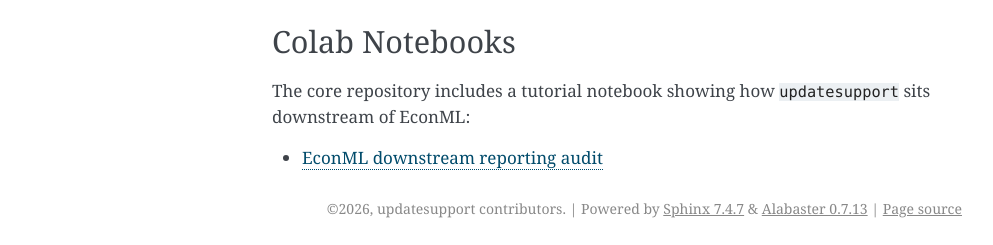
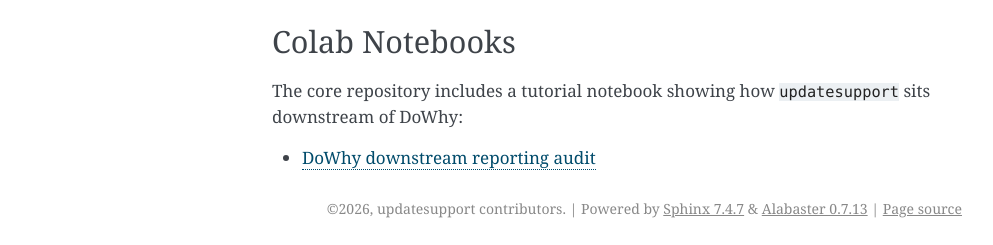
Before and after one commit to nahuaque/updatesupport, a Sphinx documentation site: the page built from docs/quickstart.rst, in a window 1280 px wide. Shown: the part 1439-1684 px from the top of the page, without its empty margins (148-1141 px from the left). Built offline with Sphinx 7.4.7, drawn with Linux system fonts in a browser that asks for light colours.

Commit message:
Update notebook links to DoWhy downstream audit

```diff
--- a/docs/quickstart.rst
+++ b/docs/quickstart.rst
@@ -76,6 +76,6 @@ Colab Notebooks
 ---------------
 
 The core repository includes a tutorial notebook showing how ``updatesupport``
-sits downstream of EconML:
+sits downstream of DoWhy:
 
-* `EconML downstream reporting audit <https://colab.research.google.com/github/nahuaque/updatesupport/blob/main/examples/notebooks/econml_downstream_reporting_colab.ipynb>`_
+* `DoWhy downstream reporting audit <https://colab.research.google.com/github/nahuaque/updatesupport/blob/main/examples/notebooks/dowhy_downstream_reporting_colab.ipynb>`_
```
Also changed, not shown: README.md (+1 -1 lines), 3 other files.
